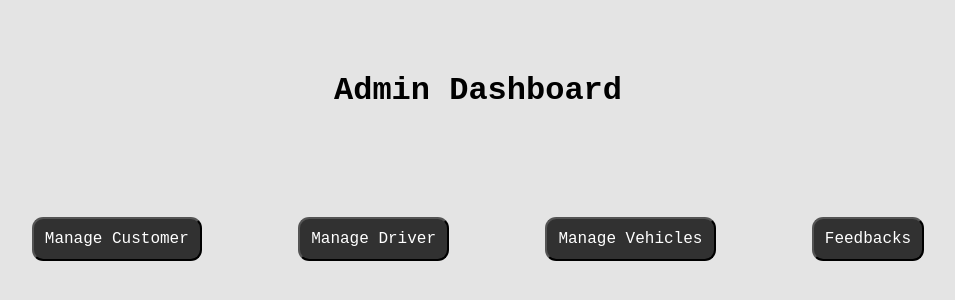
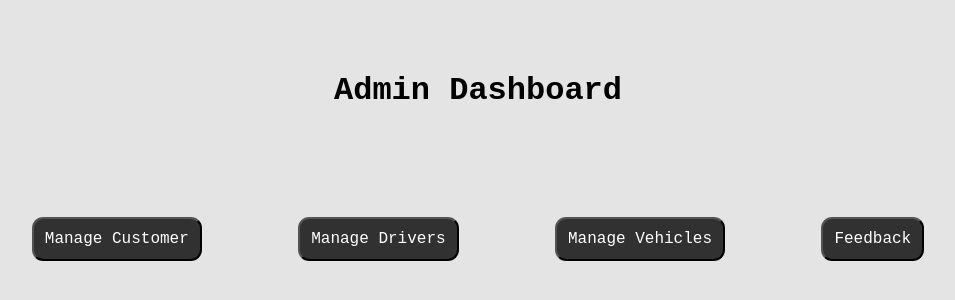
Before and after one commit to pranayvarade1101/FleetManagement, a React (Create React App) app in the folder fm-client/: page /admin in a window 1280 px wide. Shown: the part 220-520 px from the top of the page, without its empty margins (162-1117 px from the left). Built offline with nearby package versions, Linux system fonts and the light colour scheme.

Commit message:
Changed anchor tags to links

```diff
--- a/fm-client/src/admin-functions/ManageCustomer.js
+++ b/fm-client/src/admin-functions/ManageCustomer.js
@@ -1,4 +1,4 @@
-import React from 'react';
+import React, { useState, useEffect } from 'react';
 import "./admin-functions.css"
 
 function ManageCustomer() {
--- a/fm-client/src/admin.js
+++ b/fm-client/src/admin.js
@@ -1,35 +1,28 @@
 import React from 'react';
+import { Link } from 'react-router-dom';
 
 import "./admin.css"
+
+function AdminButton({ to, children }) {
+  return (
+    <button className="btn">
+      <Link to={to}>{children}</Link>
+    </button>
+  );
+}
 
 function AdminPage() {
   return (
     <div className="admin-page">
-        <h1>Admin Dashboard</h1>
-            <div className="btn-container">
-                <button className="btn">
-                    <a href='/manage-customer'>
-                        Manage Customer
-                    </a>
-                </button>
-                <button className="btn">
-                    <a href='/manage-driver'>
-                        Manage Driver
-                    </a>
-                </button>
-                <button className="btn">
-                    <a href='/manage-vehicles'>
-                        Manage Vehicles
-                    </a>
-                </button>
-                <button className="btn">
-                    <a href='/feedbacks'>
-                        Feedbacks
-                    </a>
-                </button>
-            </div>
-        </div>
-    );
+      <h1>Admin Dashboard</h1>
+      <div className="btn-container">
+        <AdminButton to="/manage-customer">Manage Customer</AdminButton>
+        <AdminButton to="/manage-driver">Manage Drivers</AdminButton>
+        <AdminButton to="/manage-vehicles">Manage Vehicles</AdminButton>
+        <AdminButton to="/feedbacks">Feedback</AdminButton>
+      </div>
+    </div>
+  );
 }
 
 export default AdminPage;
```
Also changed, not shown: fm-client/package.json (+5 -4 lines), 1 other file (tests, documents, lock files or other folders).
